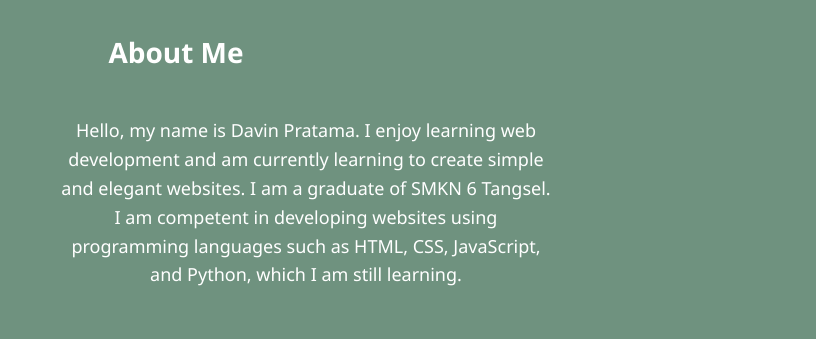
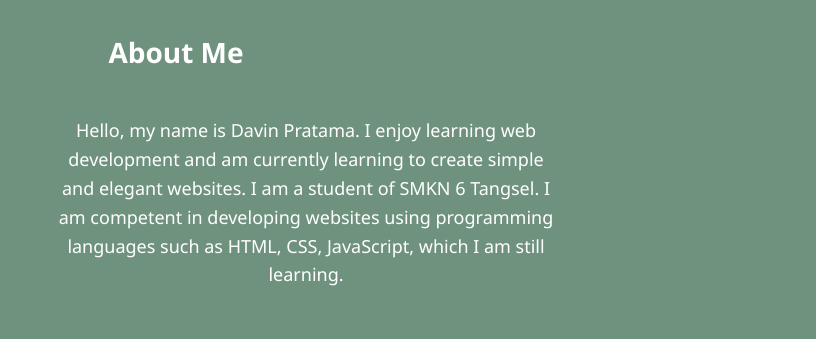
Before and after one commit to davinnnnzzz/Multiple-page, a plain HTML site: page about.html in a window 1280 px wide. Shown: the part 133-472 px from the top of the page, 464-1280 px from the left. Drawn offline with Linux system fonts and the light colour scheme.

Commit message:
Update about.html

```diff
--- a/about.html
+++ b/about.html
@@ -31,7 +31,7 @@
     <div class="about-content">
       <img src="fotosaya.jpg" alt="foto">
       <p>
-        Hello, my name is Davin Pratama. I enjoy learning web development and am currently learning to create simple and elegant websites. I am a graduate of SMKN 6 Tangsel. I am competent in developing websites using programming languages such as HTML, CSS, JavaScript, and Python, which I am still learning.
+        Hello, my name is Davin Pratama. I enjoy learning web development and am currently learning to create simple and elegant websites. I am a student of SMKN 6 Tangsel. I am competent in developing websites using programming languages such as HTML, CSS, JavaScript, which I am still learning.
       </p>
     </div>
   </section>
```
